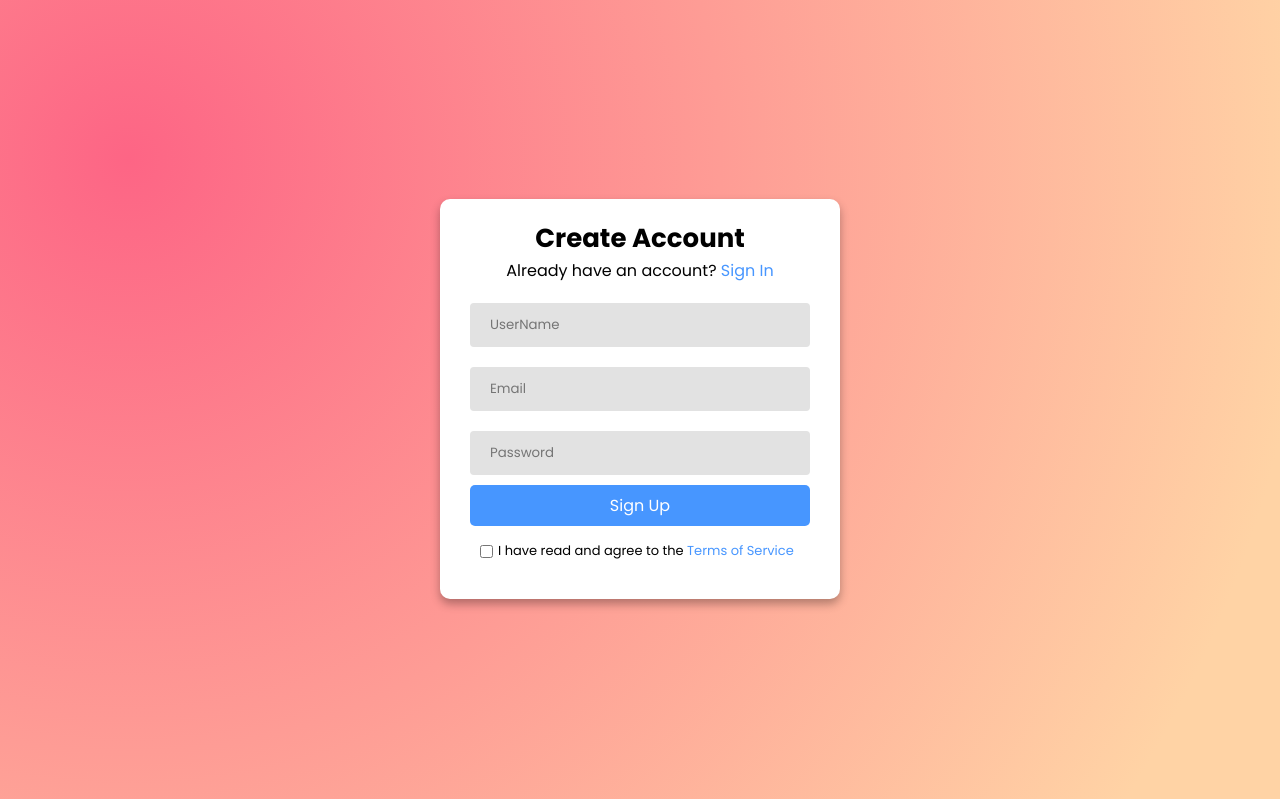
After one commit to JAYDEEPMISHR/Metrimonial_Website, a Django app: page /signup/ in a window 1280 px wide. The commit adds this page. Shown: the part 78-877 px from the top of the page. Run offline with Django 4.2, Linux system fonts and the light colour scheme.

Commit message:
metrimonial_project

```diff
--- a/maithil/templates/home.html
+++ b/maithil/templates/home.html
@@ -7,11 +7,10 @@
   <style>
     * {
 /* Here i made the margin and padding 0 */
-margin: 0;
-
+  margin: 0;
   padding: 0;
 }
-
+@import url("https://fonts.googleapis.com/css2?family=Poppins:wght@200;300;400;500;600;700&display=swap");
 .navbar {
   display: flex;
 
@@ -77,7 +76,7 @@ margin: 0;
         to list the items-->
       <ul class="nav-list">
         <li><a href="#">Home</a></li>
-        <li><a href="#">SignUp</a></li>
+        <li><a href="{% url 'signup' %}">SignUp</a></li>
         <li><a href="#">Admin Login</a></li>
         <li><a href="#">Feedback</a></li>
 
--- /dev/null
+++ b/maithil/templates/signup.html
@@ -0,0 +1,115 @@
+{% extends 'home.html' %}
+{% block content %}
+<!DOCTYPE html>
+<html>
+<head>
+	<meta charset="utf-8">
+	<meta name="viewport" content="width=device-width, initial-scale=1">
+	<title>Sign up for website</title>
+	<style type="text/css">
+		@import url("https://fonts.googleapis.com/css2?family=Poppins:wght@200;300;400;500;600;700&display=swap");
+
+		* {
+		  margin: 0;
+		  padding: 0;
+		  box-sizing: border-box;
+		  font-family: "Poppins", sans-serif;
+		}
+
+		.container {
+		  height: 100vh;
+		  width: 100%;
+		  align-items: center;
+		  display: flex;
+		  justify-content: center;
+		  background-image: radial-gradient(
+		    circle farthest-corner at 10% 20%,
+		    rgba(253, 101, 133, 1) 0%,
+		    rgba(255, 211, 165, 1) 90%
+		  );
+		}
+
+		.card {
+		  border-radius: 10px;
+		  box-shadow: 0 5px 10px 0 rgba(0, 0, 0, 0.3);
+		  width: 400px;
+		  height: 400px;
+		  background-color: #ffffff;
+		  padding: 10px 30px;
+		}
+
+		.card_title {
+		  text-align: center;
+		  padding: 10px;
+		}
+
+		.card_title h1 {
+		  font-size: 26px;
+		  font-weight: bold;
+		}
+
+		.form input {
+		  margin: 10px 0;
+		  width: 100%;
+		  background-color: #e2e2e2;
+		  border: none;
+		  outline: none;
+		  padding: 12px 20px;
+		  border-radius: 4px;
+		}
+
+		.form button {
+		  background-color: #4796ff;
+		  color: #ffffff;
+		  font-size: 16px;
+		  outline: none;
+		  border-radius: 5px;
+		  border: none;
+		  padding: 8px 15px;
+		  width: 100%;
+		}
+
+		.card_terms {
+		  display: flex;
+		  align-items: center;
+		  padding: 10px;
+		}
+
+		.card_terms input[type="checkbox"] {
+		  background-color: #e2e2e2;
+		}
+
+		.card_terms span {
+		  margin: 5px;
+		  font-size: 13px;
+		}
+
+		.card a {
+		  color: #4796ff;
+		  text-decoration: none;
+		}
+	</style>
+</head>
+<body>
+	<div class="container">
+      <div class="card">
+        <div class="card_title">
+          <h1>Create Account</h1>
+          <span>Already have an account? <a href="#">Sign In</a></span>
+        </div>
+        <div class="form">
+        <form action="#" method="post">
+          <input type="text" name="username" id="username" placeholder="UserName" />
+          <input type="email" name="email" placeholder="Email" id="email" />
+          <input type="password" name="password" placeholder="Password" id="password" />
+          <button>Sign Up</button>
+          </form>
+        </div>
+        <div class="card_terms">
+            <input type="checkbox" name="" id="terms"> <span>I have read and agree to the <a href="">Terms of Service</a></span>
+        </div>
+      </div>
+    </div>
+</body>
+</html>
+{% endblock %}
--- a/maithil/urls.py
+++ b/maithil/urls.py
@@ -3,4 +3,5 @@ from .import views
 
 urlpatterns = [
     path('', views.home,name='home'),
+    path('signup/',views.signup,name='signup')
 ]
--- a/maithil/views.py
+++ b/maithil/views.py
@@ -4,3 +4,6 @@ from .models import *
 # Create your views here.
 def home(request):
 	return render(request,"home.html")
+
+def signup(request):
+	return render(request,"signup.html")
```
